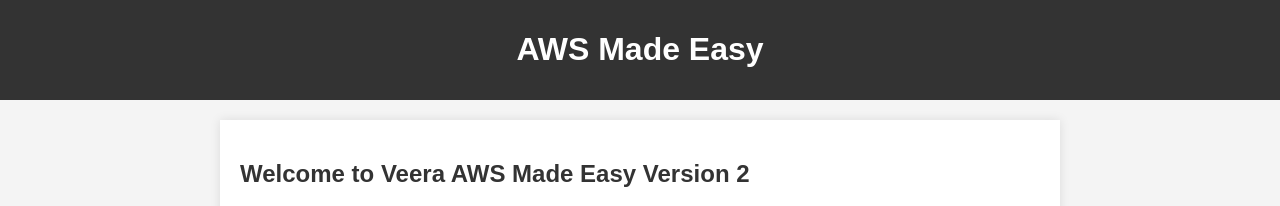
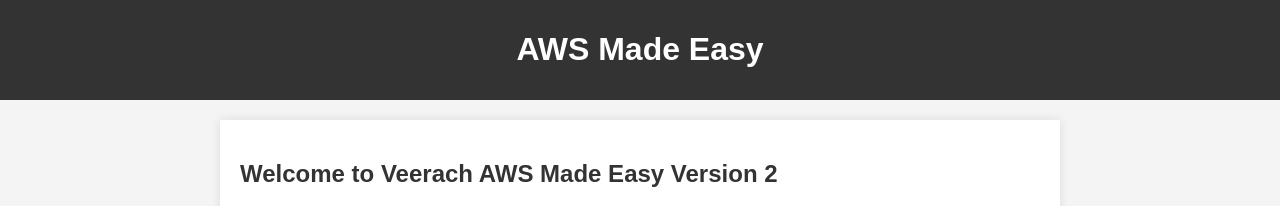
Before and after one commit to veera-ops/staticwebsites3, a plain HTML site: page website/index.html in a window 1280 px wide. Shown: the top 206 px of the page. Drawn offline with Linux system fonts and the light colour scheme.

Commit message:
added veerach

```diff
--- a/website/index.html
+++ b/website/index.html
@@ -42,7 +42,7 @@
     </header>
 
     <main>
-        <h2>Welcome to Veera AWS Made Easy Version 2</h2>
+        <h2>Welcome to Veerach AWS Made Easy Version 2</h2>
         <img src="mylogo.jpg" alt="image1">
         <p>AWS Made Easy is a channel dedicated to bring quality tutorials with a crisp explaination of the concepts and step by step Hands-on demo.
             If you are just begining to learn AWS or If you are looking to enhance your AWS Skills to next level or If you are looking for a solution for a particular problem on AWS, This channel caters to everyone.</p>
```
